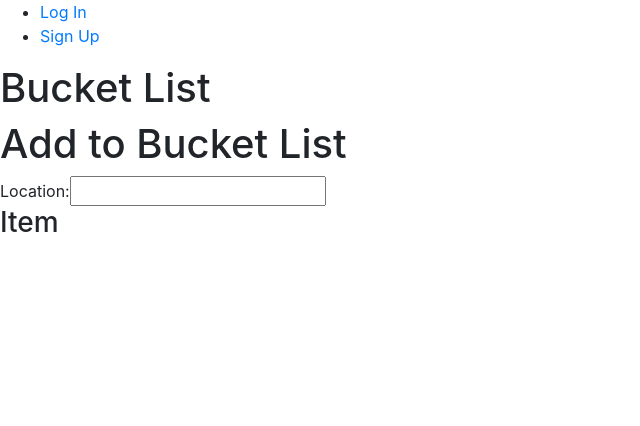
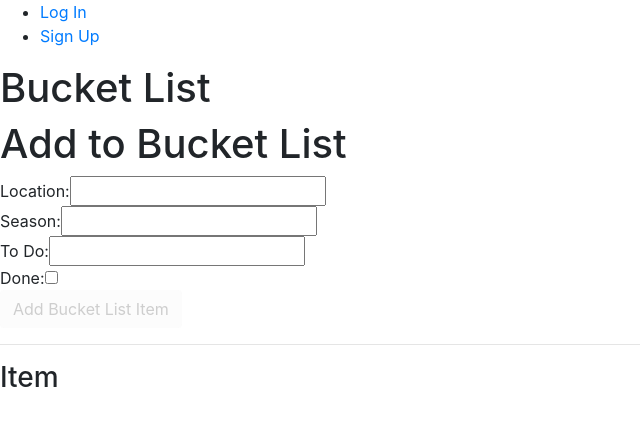
Before and after one commit to gkatsikis/viaggio-front-end, a React (Create React App) app: page /createBucketList in a window 1280 px wide. Shown: the top 426 px of the page, without its empty margins (0-640 px from the left). Built offline with nearby package versions, Linux system fonts and the light colour scheme; no server answers.

Commit message:
Finish bucket list form

```diff
--- a/src/components/CreateBucketListForm/CreateBucketListForm.jsx
+++ b/src/components/CreateBucketListForm/CreateBucketListForm.jsx
@@ -1,7 +1,7 @@
-import React, { useState, useEffect } from 'react';
+import React, { useState, useEffect, useRef } from 'react';
 import { create } from '../../services/bucketlistService'
 
-const CreateBucketListForm = () => {
+const CreateBucketListForm = (props) => {
   const [formData, setFormData] = useState({
     location: '',
     season: '',
@@ -9,23 +9,96 @@ const CreateBucketListForm = () => {
     fulfilled: false,
   })
 
+  const handleChange = evt => {
+    console.log('This is:', evt)
+    setFormData({ ...formData, [evt.target.name]: evt.target.value })
+  }
+
+  const [validForm, setValidForm] = useState(false)
+
+  const formElement = useRef()
+
+  const handleSubmit = evt => {
+    evt.preventDefault()
+    const itemFormData = new FormData()
+    itemFormData.append('location', formData.location)
+    itemFormData.append('season', formData.season)
+    itemFormData.append('todo', formData.todo)
+    itemFormData.append('fulfilled', formData.fulfilled)
+    props.handleCreateItem(itemFormData)
+  }
+
+  useEffect(() => {
+    formElement.current.checkValidity() ? setValidForm(true) : setValidForm(false)
+  }, [formData])
 
   return (
     <>
     <h1>Add to Bucket List</h1>
-    <form autocomplete="off">
+    <form autoComplete="off"
+    ref={formElement}
+    onSubmit={handleSubmit}
+    >
       <div> Location:
         <label htmlFor="item-input"
         className='item-label'>
         </label>
         <input type="text"
         className='item-form'
+        name="location"
         value={formData.location}
         required
+        onChange={handleChange}
         />
       </div>
 
+      <div> Season:
+        <label htmlFor="item-input"
+        className="item-label">
+        </label>
+        <input type="text"
+        className='item-form'
+        name="season"
+        value={formData.season}
+        required
+        onChange={handleChange}
+        />
+      </div>
+
+      <div> To Do:
+        <label htmlFor="item-input"
+        className="item-label">
+        </label>
+        <input type="text"
+        className='item-form'
+        name="todo"
+        value={formData.todo}
+        required
+        onChange={handleChange}
+        />
+      </div>
+
+      <div> Done:
+        <label htmlFor="item-input"
+        className="item-label">
+        </label>
+        <input type="checkbox"
+        className='item-form'
+        name="fulfilled"
+        value={formData.fulfilled}
+        onChange={handleChange}
+        />
+      </div>
+
+      <button
+      type="submit"
+      className="btn"
+      disabled={!validForm}
+      >
+      Add Bucket List Item
+      </button>
     </form>
+    <hr />
     </>
   );
 }
--- a/src/pages/BucketList/BucketList.jsx
+++ b/src/pages/BucketList/BucketList.jsx
@@ -1,16 +1,22 @@
 import React, { useState, useEffect } from 'react';
 import CreateBucketListForm from '../../components/CreateBucketListForm/CreateBucketListForm';
 import ListItem from "../../components/ListItem/ListItem";
+import * as bucketlistService from '../../services/bucketlistService'
 
 const BucketList = () => {
-  const [bucketlists, setBucketList] = useState([])
+  const [listItems, setListItems] = useState([])
 
-
+const handleCreateItem = async(data) => {
+  console.log('NEW LIST ITEM DATA:', data)
+  const newListItem = await bucketlistService.create(data)
+  console.log(newListItem)
+  setListItems([...listItems, newListItem])
+}
 
   return (
     <>
       <h1>Bucket List</h1>
-      <CreateBucketListForm />
+      <CreateBucketListForm handleCreateItem={handleCreateItem}/>
       <ListItem />
     </>
   );
```
